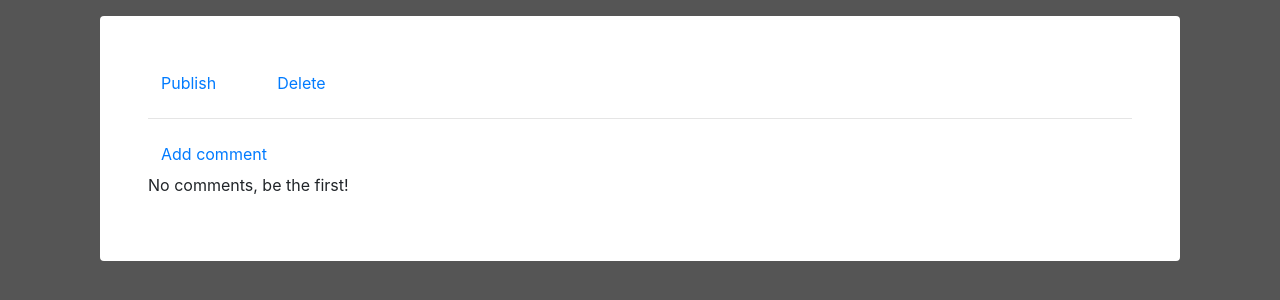
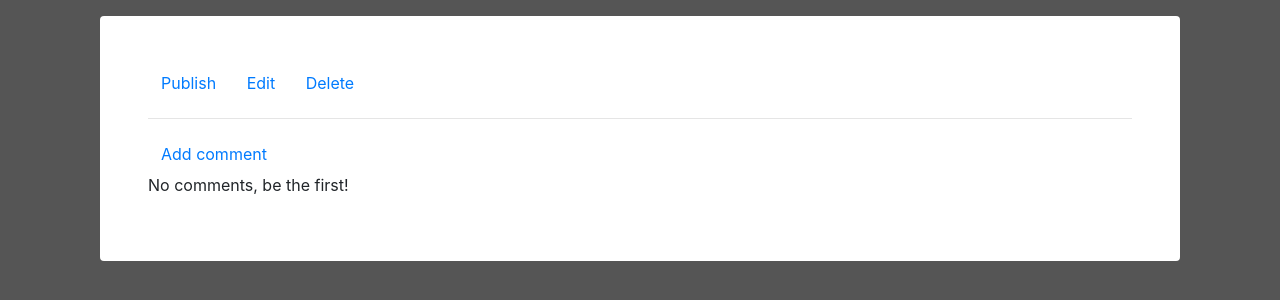
Before and after one commit to WillEdMatsypie/bridging-coursework, a Django app: template blog/templates/blog/post_detail.html in a window 1280 px wide. Shown: the part 56-356 px from the top of the page. Run offline with Django 3.2, Linux system fonts and the light colour scheme; the template is opened without the code that fills it, so the values that code supplies are empty; the visitor is signed in with stand-in values (Sample User, id 1); some libraries are stand-ins or nearby versions.

Commit message:
Made several buttons visible again

```diff
--- a/blog/templates/blog/post_detail.html
+++ b/blog/templates/blog/post_detail.html
@@ -14,7 +14,7 @@
                     <a class="btn btn-default" href="{% url 'post_publish' pk=post.pk %}">Publish</a>
                 {% endif %}
                 {% if user.is_authenticated %}
-                    <a class="btn btn-default" href="{% url 'post_edit' pk=post.pk %}"><span class="glyphicon glyphicon-pencil"></span></a>
+                    <a class="btn btn-default" href="{% url 'post_edit' pk=post.pk %}">Edit</span></a>
                     <a class="btn btn-default" href="{% url 'post_remove' pk=post.pk %}">Delete</span></a>
                 {% endif %}
                 <h2>{{ post.title }}</h2>
@@ -28,10 +28,10 @@
                         <div class="date">
                             {{ comment.created_date }}
                             {% if user.is_authenticated%}
-                                <a class="btn btn-default" href="{% url 'comment_remove' pk=comment.pk %}"><span class="glyphicon glyphicon-remove"></span></a>
+                                <a class="btn btn-default" href="{% url 'comment_remove' pk=comment.pk %}">Delete</span></a>
                             {% endif %}
                             {% if not comment.approved_comment %}
-                                <a class="btn btn-default" href="{% url 'comment_approve' pk=comment.pk %}"><span class="glyphicon glyphicon-ok"></span></a>
+                                <a class="btn btn-default" href="{% url 'comment_approve' pk=comment.pk %}">Approve</span></a>
                             {% endif %}
                         </div>
                         <strong>{{ comment.author }}</strong>
```
